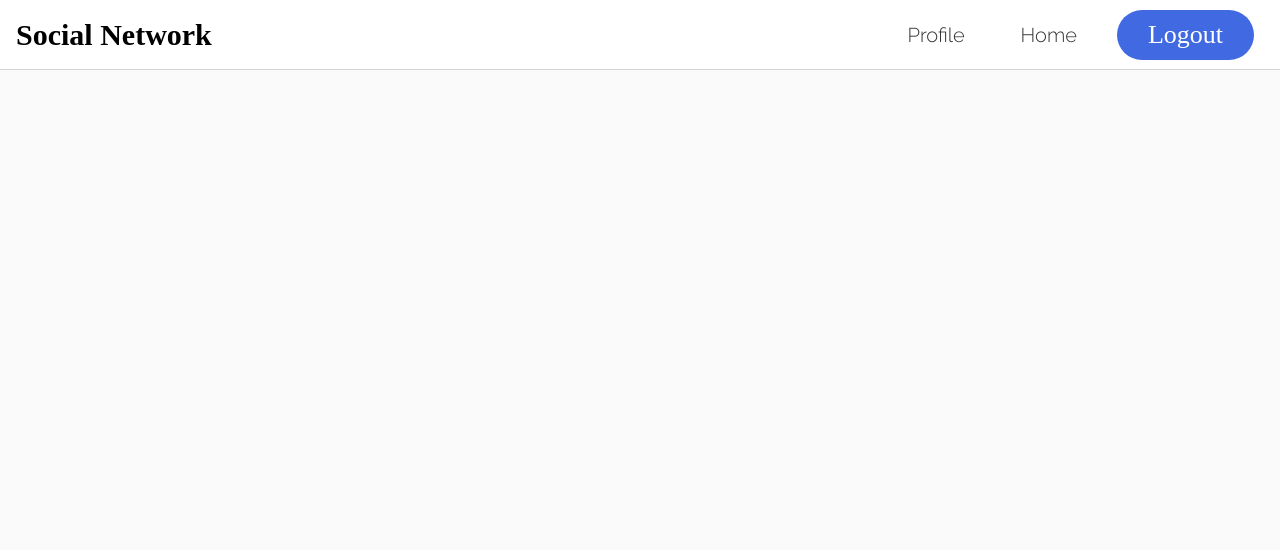
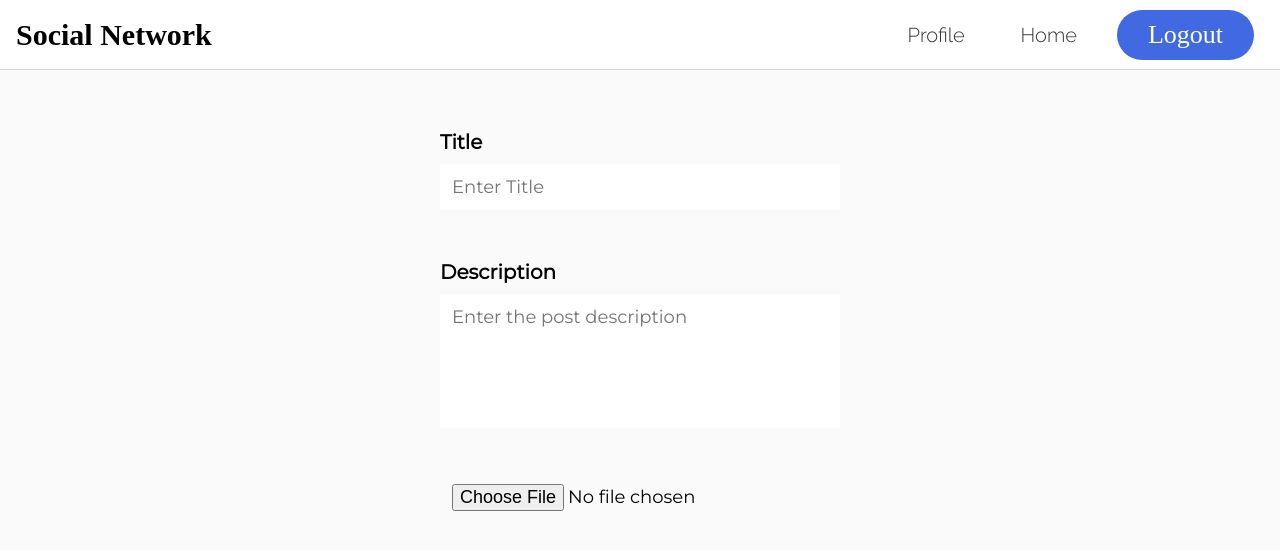
Before and after one commit to RohithChittibommala/social_frontend, a React (Create React App) app: page /createpost in a window 1280 px wide. Shown: the top 550 px of the page. Built offline with nearby package versions, Linux system fonts and the light colour scheme; a web font is replaced by a local one.

Commit message:
add create-post

```diff
--- a/src/App.css
+++ b/src/App.css
@@ -6,7 +6,9 @@
 @import url("https://fonts.googleapis.com/css2?family=Montserrat&display=swap");
 /* </style>
 CSS rules to specify families */
+@import url("https://fonts.googleapis.com/css2?family=Roboto:wght@300&display=swap");
 
+/* font-family: 'Roboto', sans-serif; */
 /* CSS rules to specify families */
 
 * {
@@ -19,3 +21,7 @@ CSS rules to specify families */
 body {
   background-color: #fafafa;
 }
+input,
+textarea {
+  outline: none;
+}
--- a/src/App.js
+++ b/src/App.js
@@ -4,6 +4,7 @@ import { Route, Switch } from "react-router-dom";
 import Home from "./components/Home/Home";
 import Login from "./components/Login_Register/Login";
 import Profile from "./components/Profile/Profile";
+import CreatePost from "./components/create-post/CreatePost";
 function App() {
   return (
     <>
@@ -12,6 +13,7 @@ function App() {
         <Route exact path="/home" component={Home} />
         <Route exact path="/login" component={Login} />
         <Route exact path="/profile" component={Profile} />
+        <Route exact path="/createpost" component={CreatePost} />
       </Switch>
     </>
   );
--- a/src/components/Home/Home.jsx
+++ b/src/components/Home/Home.jsx
@@ -5,6 +5,8 @@ function Home() {
   return (
     <div style={{ margin: "0 auto", width: "935px" }}>
       <Card />
+      <Card />
+      <Card />
     </div>
   );
 }
--- a/src/components/Login_Register/LoginElements.jsx
+++ b/src/components/Login_Register/LoginElements.jsx
@@ -8,7 +8,7 @@ import {
   AiOutlineArrowRight,
 } from "react-icons/ai";
 import { BiKey } from "react-icons/bi";
-const iconStyles = `
+export const iconStyles = `
 
   color: black;
   position: absolute;
--- a/src/components/card/Card.jsx
+++ b/src/components/card/Card.jsx
@@ -1,15 +1,22 @@
-import React from "react";
+import React, { useState } from "react";
 import { imageAddress } from "../Profile/ProfileElements";
 import {
   CardContent,
+  CardDescription,
   CardDiv,
   CardHeader,
   CardHeaderImage,
+  CardIconsDiv,
   CardImage,
   CardImageDiv,
+  CardInput,
+  CardTitle,
+  FilledHeartIcon,
+  OpenHeartIcon,
 } from "./CardElements";
 
 function Card() {
+  const [isPostLiked, setIsPostLiked] = useState(false);
   return (
     <CardDiv>
       <CardHeader>
@@ -18,7 +25,24 @@ function Card() {
       <CardImageDiv>
         <CardImage src="https://images.unsplash.com/photo-1566073771259-6a8506099945?ixid=MXwxMjA3fDB8MHxzZWFyY2h8M3x8aG90ZWx8ZW58MHwwfDB8&ixlib=rb-1.2.1&auto=format&fit=crop&w=500&q=60" />
       </CardImageDiv>
-      <CardContent></CardContent>
+      <CardIconsDiv>
+        {isPostLiked ? (
+          <FilledHeartIcon
+            size={30}
+            onClick={() => setIsPostLiked((prev) => !prev)}
+          />
+        ) : (
+          <OpenHeartIcon
+            size={30}
+            onClick={() => setIsPostLiked((prev) => !prev)}
+          />
+        )}
+      </CardIconsDiv>
+      <CardContent>
+        <CardTitle>Enjoying my vacation</CardTitle>
+        <CardDescription>just now landed in maldives</CardDescription>
+        <CardInput />
+      </CardContent>
     </CardDiv>
   );
 }
--- a/src/components/card/CardElements.jsx
+++ b/src/components/card/CardElements.jsx
@@ -1,9 +1,16 @@
 import styled from "styled-components";
+import fonts from "../../configs/fonts";
+import { AiFillHeart, AiOutlineHeart } from "react-icons/ai";
+import { iconStyles } from "../Login_Register/LoginElements";
 export const CardDiv = styled.div`
   display: flex;
   flex-direction: column;
   width: 614px;
-  margin: 100px;
+
+  min-height: 700px;
+  margin: 100px auto;
+  border: 1px solid #8ab7d1;
+  background: #fff;
 `;
 export const CardImageDiv = styled.div`
   height: auto;
@@ -17,7 +24,7 @@ export const CardHeader = styled.div`
   padding: 12px;
 `;
 export const CardHeaderImage = styled.img`
-  width: 50px;
+  width: 30px;
   object-fit: "contain";
   border-radius: 50%;
 `;
@@ -25,4 +32,47 @@ export const CardContent = styled.div`
   display: flex;
   flex-direction: column;
   padding: 20px;
+  justify-content: space-between;
+  border-bottom: 1px solid #lightblue;
 `;
+export const CardTitle = styled.h1`
+  font-family: ${fonts.cardFont};
+  font-weight: 600;
+  font-size: 25px;
+  margin: 10px 0;
+`;
+export const CardDescription = styled.p`
+  margin: 10px 0;
+  font-size: 18px;
+`;
+export const CardInput = styled.input`
+  width: 100%;
+  outline: none;
+  height: 30px;
+  display: block;
+  -webkit-box-sizing: border-box;
+  // padding: 15px;
+  border: none;
+  font-size: 18px;
+`;
+export const CardIconsDiv = styled.div`
+  dispaly: flex;
+  padding: 12px;
+  align-items: center;
+  height: 60px;
+  position: relative;
+`;
+export const OpenHeartIcon = styled(AiFillHeart)`
+  color: black;
+  position: relative;
+  top: 10px;
+  margin-right: 10px;
+  cursor: pointer;
+`;
+export const FilledHeartIcon = styled(AiFillHeart)`
+  color: red;
+  position: relative;
+  top: 10px;
+  margin-right: 10px;
+  cursor: pointer;
+`;
--- /dev/null
+++ b/src/components/create-post/CreateElements.jsx
@@ -0,0 +1,27 @@
+import styled from "styled-components";
+export const CreatePostInput = styled.input`
+  padding: 12px;
+  font-size: 18px;
+  width: 100%;
+`;
+export const CreatePostDiv = styled.div`
+  margin: 10px auto;
+  max-width: 500px;
+`;
+export const InputContainer = styled.div`
+  margin: 40px auto;
+  width: 400px;
+`;
+export const InputLabel = styled.h3`
+  font-size: 20px;
+  margin: 10px 0;
+  text-align: left;
+  text-transform: capitalize;
+`;
+
+export const PostDescription = styled.textarea`
+  resize: none;
+  padding: 12px;
+  rows: 30;
+  font-size: 18px;
+`;
--- /dev/null
+++ b/src/components/create-post/CreatePost.jsx
@@ -0,0 +1,45 @@
+import React, { useState } from "react";
+import {
+  CreatePostDiv,
+  CreatePostInput,
+  InputContainer,
+  InputLabel,
+  PostDescription,
+} from "./CreateElements";
+
+function Create() {
+  const [isHeadingFocussed, SetIsHeadingFocussed] = useState(false);
+  const [isDescriptionFocussed, SetIsDescriptionFocussed] = useState(false);
+  const applyOnFocusStyles = { border: "1px solid lightblue" };
+  const applyOnBlurStyles = { border: "none" };
+  return (
+    <CreatePostDiv>
+      <InputContainer>
+        <InputLabel>Title</InputLabel>
+        <CreatePostInput
+          onFocus={() => SetIsHeadingFocussed(true)}
+          onBlur={() => SetIsHeadingFocussed(false)}
+          style={isHeadingFocussed ? applyOnFocusStyles : applyOnBlurStyles}
+          type={"text"}
+          placeholder={"Enter Title"}
+        />
+      </InputContainer>
+      <InputContainer>
+        <InputLabel>Description</InputLabel>
+        <PostDescription
+          onFocus={() => SetIsDescriptionFocussed(true)}
+          onBlur={() => SetIsDescriptionFocussed(false)}
+          placeholder="Enter the post description"
+          style={isDescriptionFocussed ? applyOnFocusStyles : applyOnBlurStyles}
+          cols="37"
+          rows="5"
+        />
+      </InputContainer>
+      <InputContainer>
+        <CreatePostInput type="file" accept="image/*" />
+      </InputContainer>
+    </CreatePostDiv>
+  );
+}
+
+export default Create;
--- a/src/configs/fonts.js
+++ b/src/configs/fonts.js
@@ -1,5 +1,6 @@
 const fonts = {
   ralewayFont: `font-family:"Raleway",sans-serif`,
-  cardFont: `'Noto Sans JP', sans-serif;`,
+  cardFont: `"Noto Sans JP", sans-serif;`,
+  robotoFont: `'Roboto', sans-serif`,
 };
 export default fonts;
```
Also changed, not shown: 1 other file (tests, documents, lock files or other folders).
